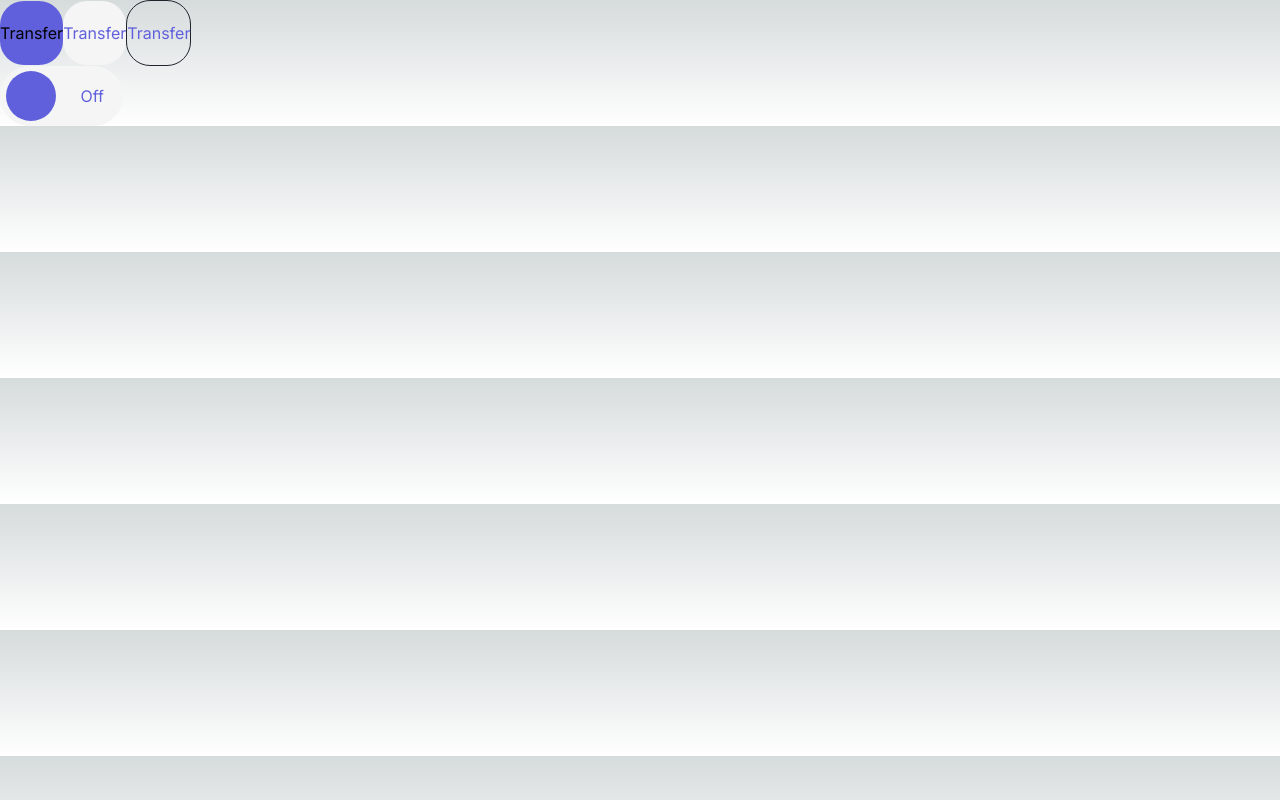
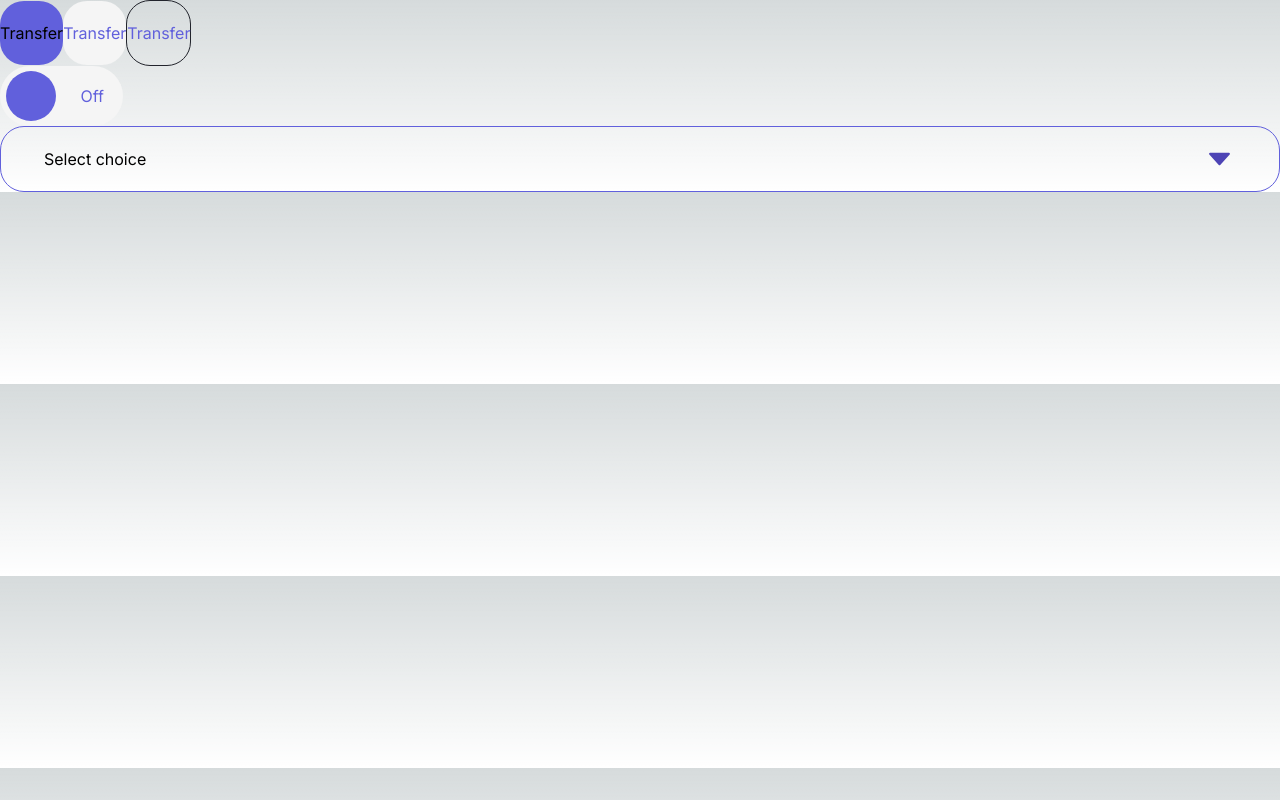
Before and after one commit to vitalij-demjanovic/v-bank-app, a Next.js app: page / in a window 1280 px wide. Built offline with nearby package versions, Linux system fonts and the light colour scheme.

Commit message:
CREATE ui drop down

```diff
--- /dev/null
+++ b/app/components/ui/DopDown.tsx
@@ -0,0 +1,62 @@
+'use client';
+import { useState } from 'react';
+import clsx from 'clsx';
+
+export default function DopDown() {
+  const [choice, setChoice] = useState('Select choice');
+  const [isOpen, setIsOpen] = useState(false);
+
+  const handleClick = () => {
+    setIsOpen(current => !current);
+  };
+
+  return (
+    <div className='relative'>
+      <div
+        onClick={() => handleClick()}
+        className='flex cursor-pointer items-center justify-between rounded-3xl border border-primary px-[43px] py-[16px]'
+      >
+        {choice}
+        <svg
+          xmlns='http://www.w3.org/2000/svg'
+          width='33'
+          height='32'
+          viewBox='0 0 33 32'
+          fill='none'
+          className={clsx('duration-300 ease-in-out', { 'rotate-180': isOpen })}
+        >
+          <path
+            d='M26.6761 11.4875L17.2361 21.9515C16.8521 22.3995 16.1481 22.3995 15.7641 21.9515L6.32415 11.4875C5.71615 10.8155 6.16415 9.72754 7.06015 9.72754L25.9401 9.72754C26.8361 9.72754 27.2841 10.8155 26.6761 11.4875Z'
+            fill='#4D44B5'
+          />
+        </svg>
+      </div>
+      <div
+        className={clsx(
+          'd-none absolute top-[110%] w-full overflow-hidden rounded-3xl border border-primary',
+          { 'block ': isOpen },
+          { 'hidden ': !isOpen }
+        )}
+      >
+        <div
+          onClick={() => setIsOpen(false)}
+          className='cursor-pointer overflow-auto px-[43px] py-[16px] duration-300 ease-in-out hover:bg-primary'
+        >
+          first
+        </div>
+        <div
+          onClick={() => setIsOpen(false)}
+          className='hover:text-whitecursor-pointer px-[43px] py-[16px] duration-300 ease-in-out hover:bg-primary'
+        >
+          second
+        </div>
+        <div
+          onClick={() => setIsOpen(false)}
+          className='hover:text-whitecursor-pointer px-[43px] py-[16px] duration-300 ease-in-out hover:bg-primary'
+        >
+          third
+        </div>
+      </div>
+    </div>
+  );
+}
--- a/app/page.tsx
+++ b/app/page.tsx
@@ -1,6 +1,6 @@
-import Image from 'next/image';
 import Button from '@/app/components/ui/Button';
 import Switcher from '@/app/components/ui/Switcher';
+import DopDown from '@/app/components/ui/DopDown';
 
 export default function Home() {
   return (
@@ -9,6 +9,7 @@ export default function Home() {
       <Button appearance={'ghost'}>Transfer</Button>
       <Button appearance={'transparent'}>Transfer</Button>
       <Switcher />
+      <DopDown />
     </div>
   );
 }
```
